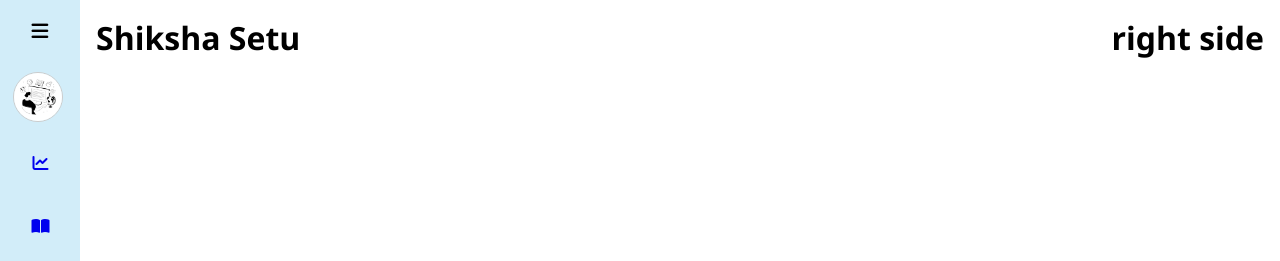
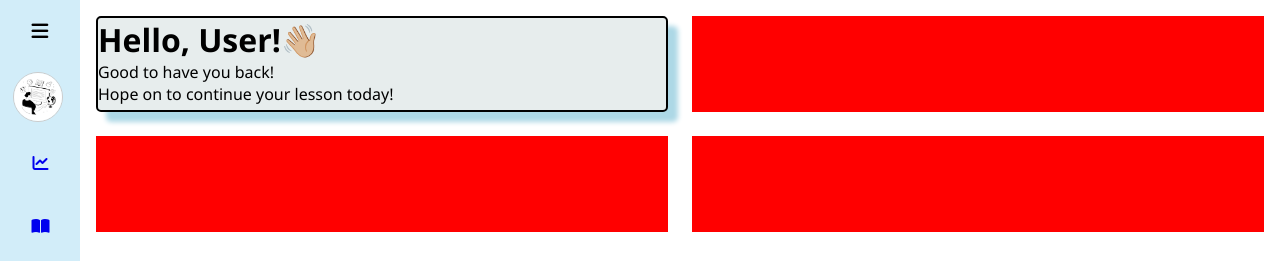
Before and after one commit to tanmayy-2907/SIH-, a plain HTML site: page home.html in a window 1280 px wide. Shown: the top 261 px of the page. Drawn offline with Linux system fonts and the light colour scheme.

Commit message:
Add files via upload

```diff
--- a/home.css
+++ b/home.css
@@ -169,7 +169,29 @@
     width: calc(100% - 250px);
 }
 
-.container {
-    display: flex;
-    justify-content: space-between;
+.main-con{
+
+    display: grid;
+    gap: 1.5rem;
+    grid-template-rows: 1fr 1fr;
+    grid-template-columns: 1fr 1fr;
 }
+
+
+
+
+
+.intro{
+    display: inline;
+    background-color: rgb(231, 237, 237);
+    border-radius: 5px;
+    height: 6rem;
+    border: 2px black solid;
+    box-shadow: 10px 10px 5px lightblue;
+
+}
+
+.progress-snippet{
+
+    background-color: red;
+}
--- a/home.html
+++ b/home.html
@@ -14,6 +14,9 @@
     />
   </head>
   <body>
+
+
+
     <div class="sidebar">
       <div class="top">
         <div class="logo">
@@ -83,11 +86,42 @@
     </div>
 
     <div class="main-con">
-      <div class="container">
-        <h1>Shiksha Setu</h1>
-        <h1>right side</h1>
+      <div class="intro">
+        <h1>Hello, User!👋🏼</h1>
+          <p>Good to have you back!</p>
+          <p>Hope on to continue your lesson today!</p>
+      </div>
+
+     <div class="progress-snippet">
+
+     </div>
+     <div class="progress-snippet">
+
+     </div>
+     <div class="progress-snippet">
+
+     </div>
+
+
+
       </div>
     </div>
+
+
+
+
+
+
+
+
+
+
+
+
+
+
+
+
 
 
   </body>
```
